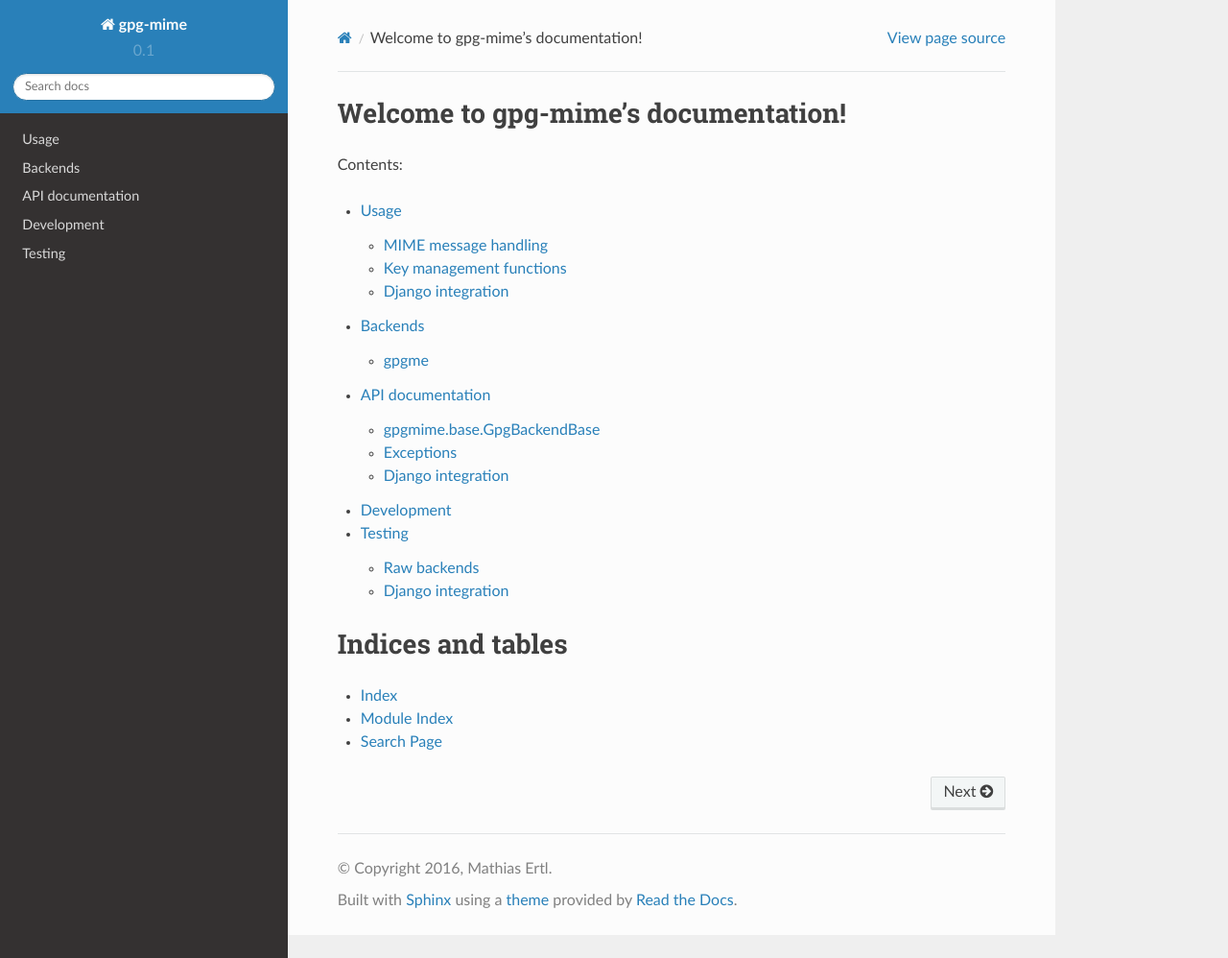
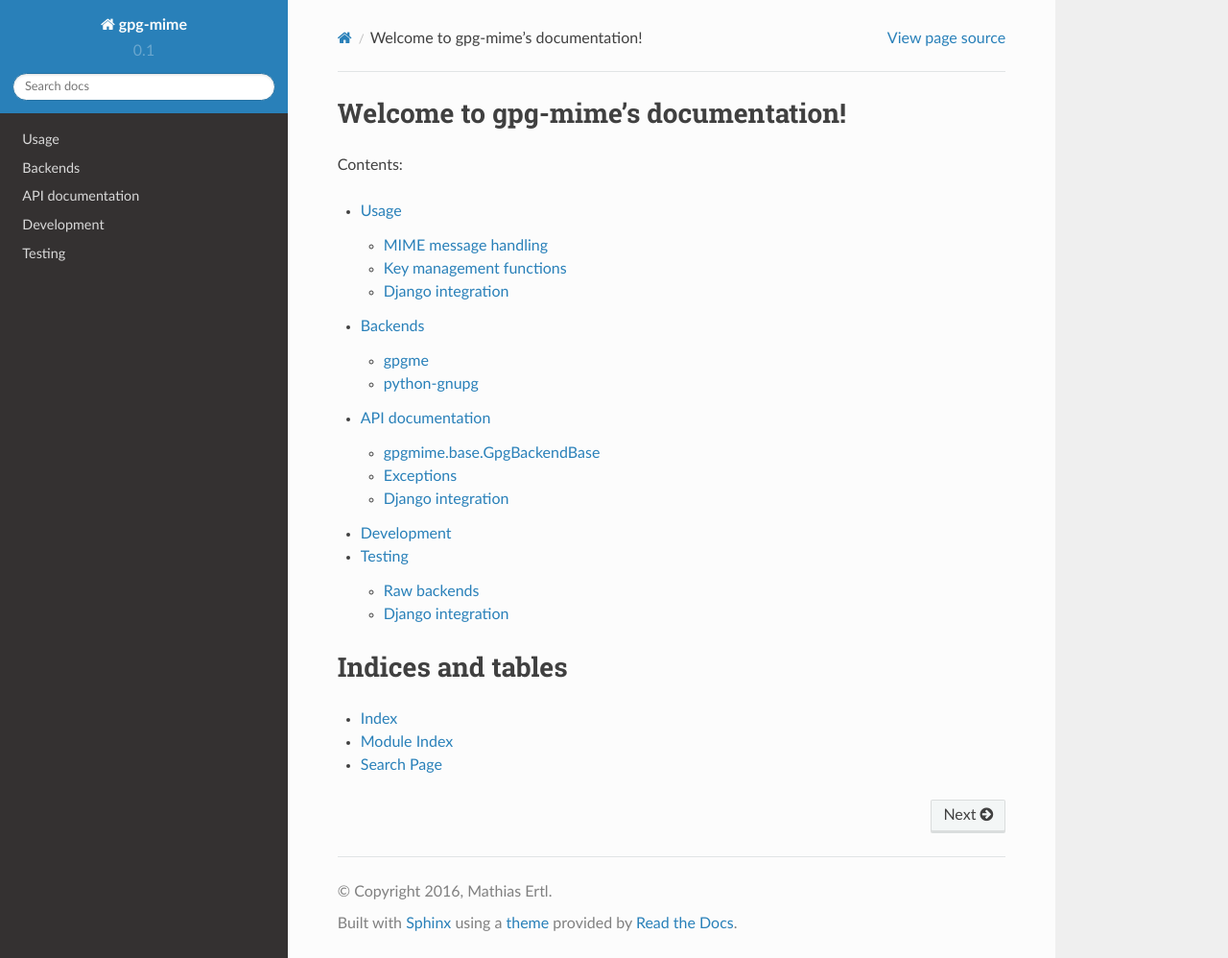
Before and after one commit to mathiasertl/gpgliblib, a Sphinx documentation site: the page built from doc/index.rst, in a window 1280 px wide and 998 px high. Shown: the whole window at 96% size. Built offline with Sphinx 7.4.7 and the Read the Docs theme 2.0.0, drawn with Linux system fonts in a browser that asks for light colours.

Commit message:
document GnuPG backend

```diff
--- a/doc/backends.rst
+++ b/doc/backends.rst
@@ -8,3 +8,10 @@
 
 .. autoclass:: gpgmime.gpgme.GpgMeBackend
    :members:
+
+************
+python-gnupg
+************
+
+.. autoclass:: gpgmime.gnupg.GnuPGBackend
+   :members:
```
